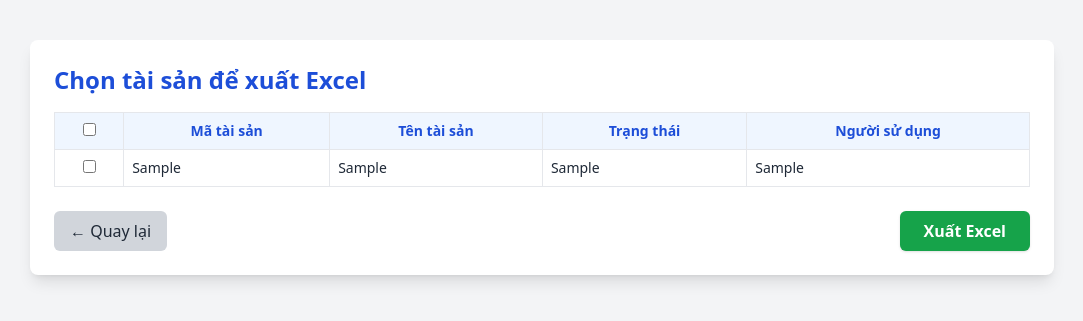
After one commit to JudgK204/asset-management, a Flask app: page /export_page in a window 1280 px wide. The commit adds this page. Shown: the top 321 px of the page, without its empty margins (98-1181 px from the left). Run offline with Flask 3, Linux system fonts and the light colour scheme; tables that the repository leaves empty hold one stand-in row (values such as "Sample post"); some libraries are stand-ins or nearby versions.

Commit message:
fixed export excel

```diff
--- a/AssetManagement/app/routes.py
+++ b/AssetManagement/app/routes.py
@@ -160,30 +160,31 @@ def show_chart():
 
 @app.route('/export_excel')
 def export_excel():
-    select_all = request.args.get('select_all', 'false').lower() == 'true'
     selected_ids = request.args.getlist('ids[]')
 
-    if select_all:
-        # ✅ Xuất tất cả tài sản
-        assets = Asset.query.all()
-    elif selected_ids:
-        # ✅ Xuất tài sản được chọn
-        assets = Asset.query.filter(Asset.id.in_(selected_ids)).all()
-    else:
+    if not selected_ids:
         return "Không có tài sản nào được chọn", 400
+
+    assets = Asset.query.filter(Asset.id.in_(selected_ids)).all()
 
     df = pd.DataFrame([
         (a.ma_tai_san, a.ten_tai_san, a.ngay_vao_so, a.trang_thai, a.serial, a.gia_tri,
          a.ngay_bao_tri, a.hang_sx, a.nguoi_su_dung, a.bo_phan, a.vi_tri, a.ghi_chu, a.image_path)
         for a in assets
     ], columns=['Mã tài sản', 'Tên tài sản', 'Ngày vào sổ', 'Trạng thái', 'Serial', 'Giá trị',
-                'Ngày bảo trì', 'Hãng sản xuất', 'Người sử dụng', 'Bộ phận', 'Vị trí', 'Ghi chú', 'Đường dẫn ảnh'])
+                'Ngày bảo trì', 'Hãng sản xuất', 'Người sử dụng', 'Bộ phận', 'Vị trí', 'Ghi chú', 'Ảnh'])
 
     output = BytesIO()
     df.to_excel(output, index=False)
     output.seek(0)
     return send_file(output, download_name='assets.xlsx', as_attachment=True)
 
+
+@app.route('/export_page')
+def export_page():
+    # Lấy toàn bộ tài sản (hoặc bạn có thể thêm lọc nếu muốn)
+    assets = Asset.query.all()
+    return render_template('export_page.html', assets=assets)
 
 @app.route('/asset_detail/<int:id>')
 def asset_detail(id):
--- /dev/null
+++ b/AssetManagement/app/templates/export_page.html
@@ -0,0 +1,72 @@
+<!DOCTYPE html>
+<html lang="vi">
+<head>
+    <meta charset="UTF-8">
+    <meta name="viewport" content="width=device-width, initial-scale=1.0">
+    <title>Chọn tài sản để xuất Excel</title>
+    <script src="https://cdn.tailwindcss.com"></script>
+</head>
+<body class="bg-gray-100 text-gray-800">
+
+    <div class="max-w-5xl mx-auto mt-10 bg-white shadow-lg rounded-lg p-6">
+        <h1 class="text-2xl font-bold mb-4 text-blue-700">Chọn tài sản để xuất Excel</h1>
+
+        <!-- Form chọn -->
+        <form action="{{ url_for('export_excel') }}" method="get" id="export-form">
+            <table class="min-w-full border border-gray-200 rounded-md text-sm">
+                <thead class="bg-blue-50 text-blue-700">
+                    <tr>
+                        <th class="p-2 border"><input type="checkbox" id="select-all"></th>
+                        <th class="p-2 border">Mã tài sản</th>
+                        <th class="p-2 border">Tên tài sản</th>
+                        <th class="p-2 border">Trạng thái</th>
+                        <th class="p-2 border">Người sử dụng</th>
+                    </tr>
+                </thead>
+                <tbody>
+                    {% for a in assets %}
+                    <tr class="hover:bg-gray-50">
+                        <td class="p-2 border text-center">
+                            <input type="checkbox" name="ids[]" value="{{ a.id }}" class="asset-checkbox">
+                        </td>
+                        <td class="p-2 border">{{ a.ma_tai_san }}</td>
+                        <td class="p-2 border">{{ a.ten_tai_san }}</td>
+                        <td class="p-2 border">{{ a.trang_thai }}</td>
+                        <td class="p-2 border">{{ a.nguoi_su_dung or '—' }}</td>
+                    </tr>
+                    {% endfor %}
+                </tbody>
+            </table>
+
+            <div class="mt-6 flex justify-between items-center">
+                <a href="{{ url_for('index') }}" class="bg-gray-300 hover:bg-gray-400 text-gray-800 px-4 py-2 rounded-md">
+                    ← Quay lại
+                </a>
+
+                <button type="submit"
+                    class="bg-green-600 hover:bg-green-700 text-white font-semibold px-6 py-2 rounded-md shadow">
+                    Xuất Excel
+                </button>
+            </div>
+        </form>
+    </div>
+
+    <script>
+        // Chức năng "chọn tất cả"
+        document.getElementById('select-all').addEventListener('change', function() {
+            document.querySelectorAll('.asset-checkbox').forEach(cb => {
+                cb.checked = this.checked;
+            });
+        });
+
+        // Cảnh báo nếu chưa chọn gì
+        document.getElementById('export-form').addEventListener('submit', function(e) {
+            const checked = document.querySelectorAll('.asset-checkbox:checked');
+            if (checked.length === 0) {
+                e.preventDefault();
+                alert("Vui lòng chọn ít nhất 1 tài sản để xuất Excel!");
+            }
+        });
+    </script>
+</body>
+</html>
```
Also changed, not shown: AssetManagement/app/templates/index.html (+4 -10 lines).
